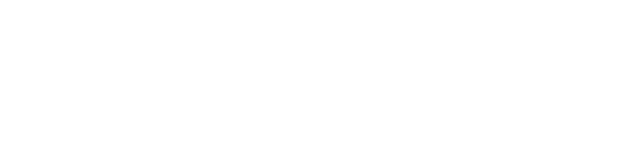
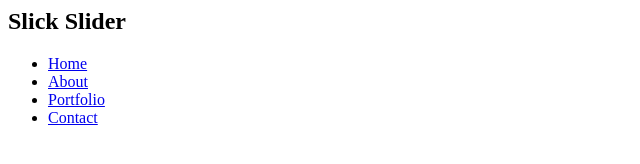
Before and after one commit to BenChallenor/Slick-Slider, a plain HTML site: page index.html in a window 1280 px wide. Shown: the whole page, without its empty margins (0-640 px from the left). Drawn offline with nearby package versions, Linux system fonts and the light colour scheme.

Commit message:
Add menu items

```diff
--- a/index.html
+++ b/index.html
@@ -7,11 +7,24 @@
   <title>Slick Slider</title>
   <link rel="stylesheet" href="css/slick.css">
   <link rel="stylesheet" href="css/slick-theme.css">
-
 </head>
 
 <body>
-
+  <header id="wrapper">
+    <div class="menu-area">
+      <div class="logo">
+        <h2>Slick Slider</h2>
+      </div>
+      <div class="menu-item">
+        <ul>
+          <li><a href="#">Home</a></li>
+          <li><a href="#">About</a></li>
+          <li><a href="#">Portfolio</a></li>
+          <li><a href="#">Contact</a></li>
+        </ul>
+      </div>
+    </div>
+  </header>
   <script src="https://code.jquery.com/jquery-3.3.1.min.js"></script>
   <script src ="js/slick.js" type="text/javascript"></script>
 </body>
```
